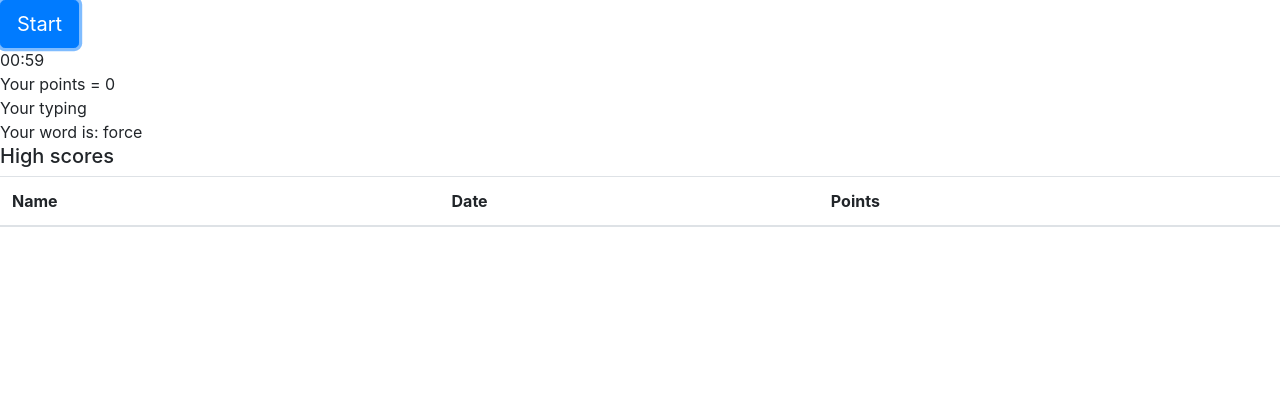
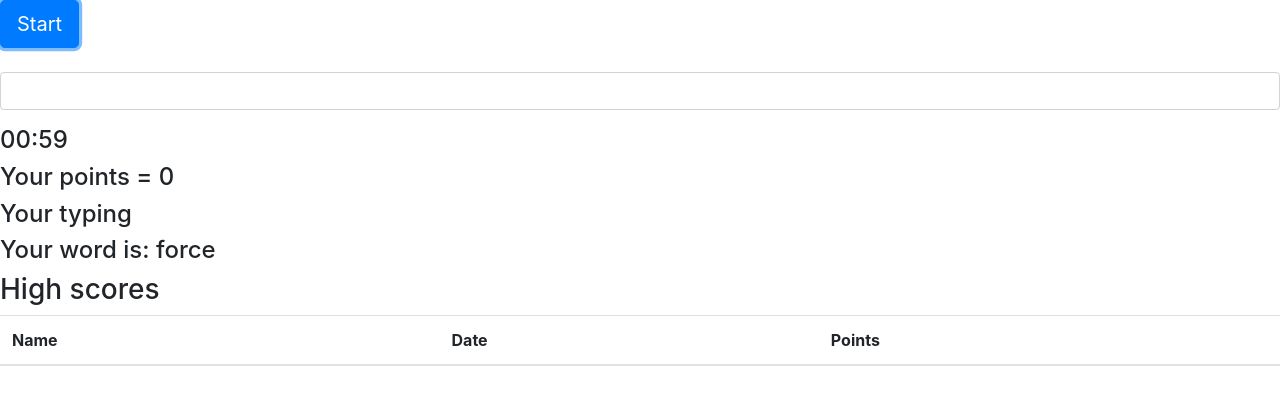
Before and after one commit to CptGrave/Key-Sequence-Challenge, a plain HTML site: page index.html in a window 1280 px wide. Both pictures are taken after a click on the button "Start". Drawn offline with nearby package versions, Linux system fonts and the light colour scheme.

Commit message:
add player name form

```diff
--- a/index.html
+++ b/index.html
@@ -12,15 +12,25 @@
 </head>
 <body>
     <audio id = "audio" src = "pointplus.wav"></audio>
-    <form ></form>
 
     <button id="start" type="button" class="btn btn-primary btn-lg">Start</button>
-    <div id="yourTime">01:00</div>
-    <div id="points">Your points = 0</div>
-    <div id="typing">Your typing</div>
-    <div id="yourWord">Your word is : </div>
 
-    <h5>High scores</h5>
+    <br><br>
+    <form>
+      <div class="mb-3" data-template="playerName">
+        <input id = "playerName" type="text" class="form-control">
+      </div>
+    </form>
+
+    <h4 id="yourTime">01:00</h4>
+
+    <h4 id="points">Your points = 0</h4>
+
+    <h4 id="typing">Your typing</h4>
+
+    <h4 id="yourWord">Your word is: </h4>
+
+    <h3>High scores</h3>
     <table id="highScores" class="table">
       <thead>
         <tr>
--- a/script.js
+++ b/script.js
@@ -5,11 +5,13 @@ const start = document.querySelector("#start");
 var typing = document.querySelector("#typing");
 var word = document.querySelector("#yourWord");
 var time = document.querySelector("#yourTime");
-var gameStarted = 0;
+var gameStarted = false;
 var yourWord = getRandomWord();
 const LOCAL_STORAGE_HIGHSCORE_KEY = "HIGH_SCORES";
+const playerNameForm = document.querySelector("#playerName");
+var playerName
 
-// Losowanie slowek
+// Getting random word
 function getRandomWord(){
   function getRandomInt(min, max) {
     min = Math.ceil(min);
@@ -20,10 +22,10 @@ function getRandomWord(){
   return words[getRandomInt(0, words.length)];
 }
 
-// Wrzucanie liter do arraya
+// Pushing letters to array
 renderHighScores();
 window.addEventListener('keyup', (e) => {
-  if (gameStarted === 1) {
+  if (gameStarted === true) {
     pressed.push(e.key);
     pressed.splice(-yourWord.length - 1, pressed.length - yourWord.length);
     if (pressed.join('').includes(yourWord)) {
@@ -33,28 +35,31 @@ window.addEventListener('keyup', (e) => {
       audio.play();
     }
     typing.textContent = "Your typing " + "[" + pressed + " ]";
-    word.textContent = "Your word is : " + yourWord;
+    word.textContent = "Your word is: " + yourWord;
   }
 });
 
-// Start gry
+// Game start
 function gameStart() {
   word.textContent = "Your word is: " + yourWord;
 
-  if (gameStarted === 0) {
-    timeStart()
+  if (gameStarted === false) {
+    timeStart();
+    saveName();
+
+
   }
 
-  gameStarted = 1;
+  gameStarted = true;
 }
 
-// Czyszczenie zegara
+// Clock cleaning
 function ClearAllIntervals() {
   for (var i = 1; i < 99999; i++)
     window.clearInterval(i);
 }
 
-// Zegar (znalazlem go gdzies w necie)
+// Clock
 function startTimer(duration, display) {
   var timer = duration, minutes, seconds;
   setInterval(function () {
@@ -84,14 +89,11 @@ function timeStart () {
   startTimer(oneMinute, display);
 };
 
-// Koniec gry
+// Game end
 function gameStop() {
-  console.log(2);
-  console.log("game should stop")
-  gameStarted = 0;
-  word.textContent = "Your word is : ";
+  gameStarted = false;
+  word.textContent = "Your word is: ";
   document.querySelector("#points").textContent = "Your points = ";
-  console.log(2);
   addHighScore({ name: "Random name", points });
   renderHighScores();
   points = 0;
@@ -105,7 +107,7 @@ function addHighScore({ name, points }) {
   highScores.push({ name, points, date: new Date().toISOString() });
   highScores = highScores.sort((a, b) => a <= b).slice(0, 10);
 
-  console.log(highScores)
+
   // Save to local storage
   localStorage.setItem(LOCAL_STORAGE_HIGHSCORE_KEY, JSON.stringify(highScores));
 }
@@ -144,5 +146,9 @@ function htmlToElements(html) {
   template.innerHTML = html;
   return template.content.firstChild;
 }
-// Do zrobienia - zapisanie wyniku w tabeli (localstorage)
+
+function saveName() {
+  playerName = playerNameForm.value;
+}
+
 start.addEventListener("click", gameStart);
```
